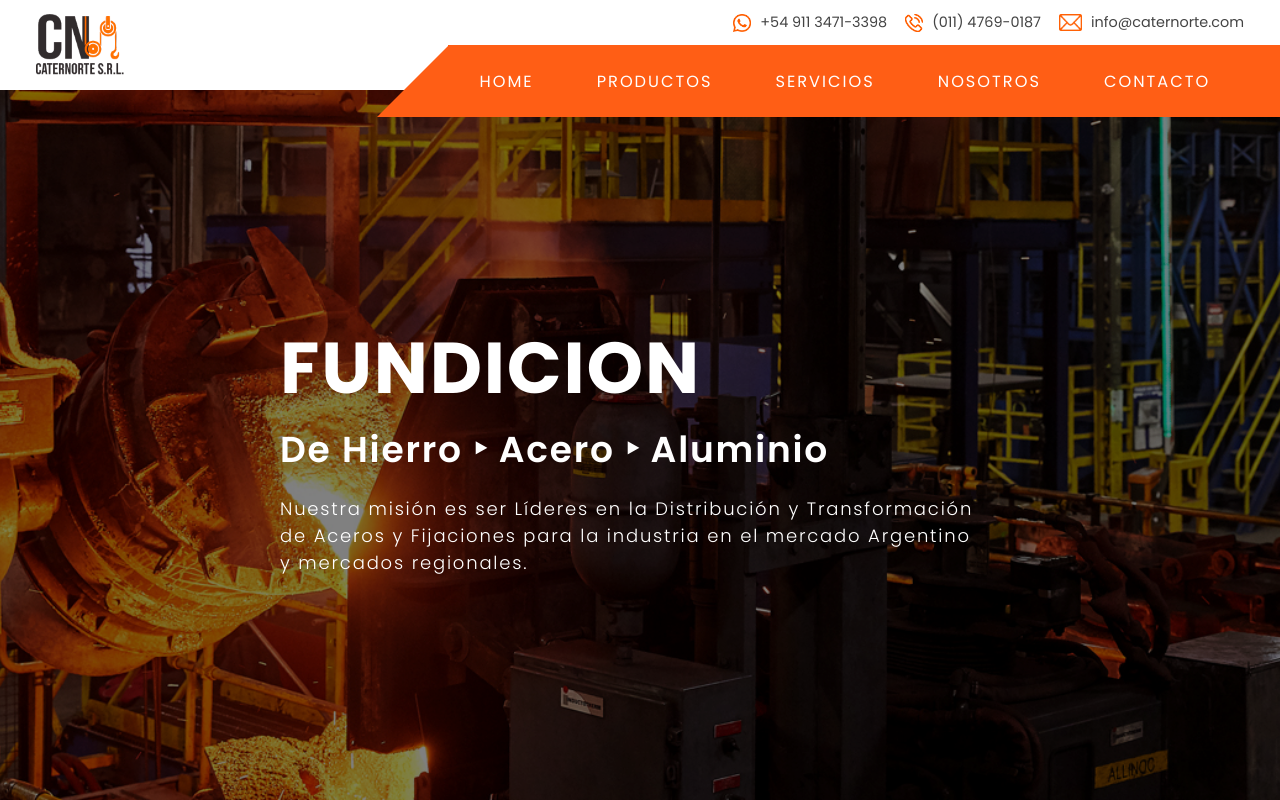
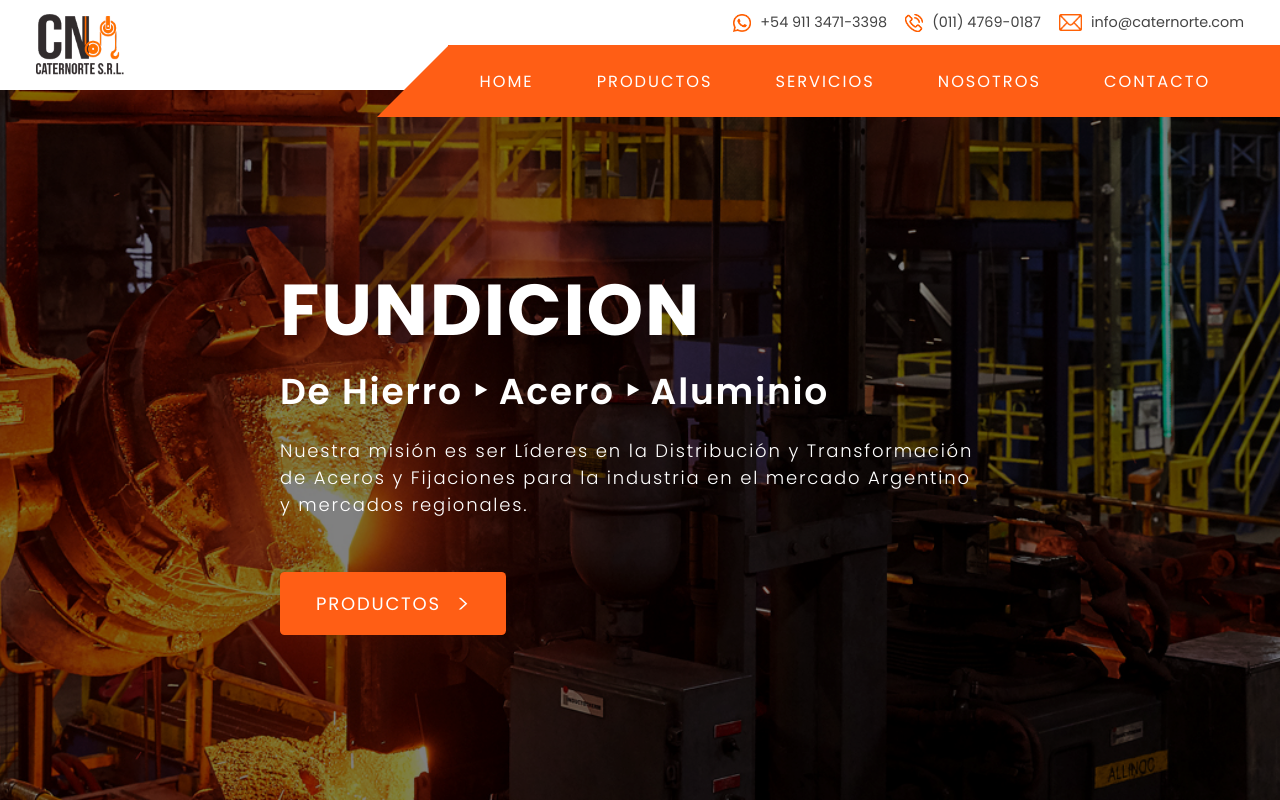
Before and after one commit to ArielCorrado/Caternorte_SRL, a React (Create React App) app: page / in a window 1280 px wide. Built offline with nearby package versions, Linux system fonts and the light colour scheme; a web font is replaced by a local one.

Commit message:
1º commit

```diff
--- a/src/components/slider/Slider.tsx
+++ b/src/components/slider/Slider.tsx
@@ -19,6 +19,7 @@ function Slider() {
                     la industria <br />en el mercado Argentino
                     y mercados regionales.
                 </p>
+                <button className="slider1Button flex">Productos <span className="slider1ButtonSign">&gt;</span></button>
             </div>
         </div>
     )
--- a/src/components/slider/slider.css
+++ b/src/components/slider/slider.css
@@ -45,10 +45,32 @@
     display: none;
 }
 
+.slider1Button {
+    background-color: var(--color-web-1);
+    border: none;
+    padding: 1rem 2rem;
+    margin-top: 3rem;
+    border-radius: 0.25rem;
+    text-transform: uppercase;
+    font-weight: 400;
+    cursor: pointer;
+}
+
+.slider1ButtonSign {
+    display: inline-block;
+    transform: scale(140%);
+    margin-left: 1rem;
+}
+
 @media only screen and (orientation: portrait) {
+
+    .slider1Texto1 {
+        font-weight: 600;
+    }
 
     .slider1Texto2 {
         font-size: 1.65rem;
+        margin-bottom: 2rem;
     }
 
     .slider1Texto3 {
--- a/src/index.css
+++ b/src/index.css
@@ -5,6 +5,7 @@
 @import url('https://fonts.googleapis.com/css2?family=Zen+Old+Mincho:wght@400;500;600;700;900&display=swap'); /* font-family: 'Zen Old Mincho', serif; */
 
 :root {
+    --color-web-1: #ff5e15;
     --color-web-1: #ff5e15;
     --color-web-2: #262626;
     --color-web-3: #f6f6f6;
```
